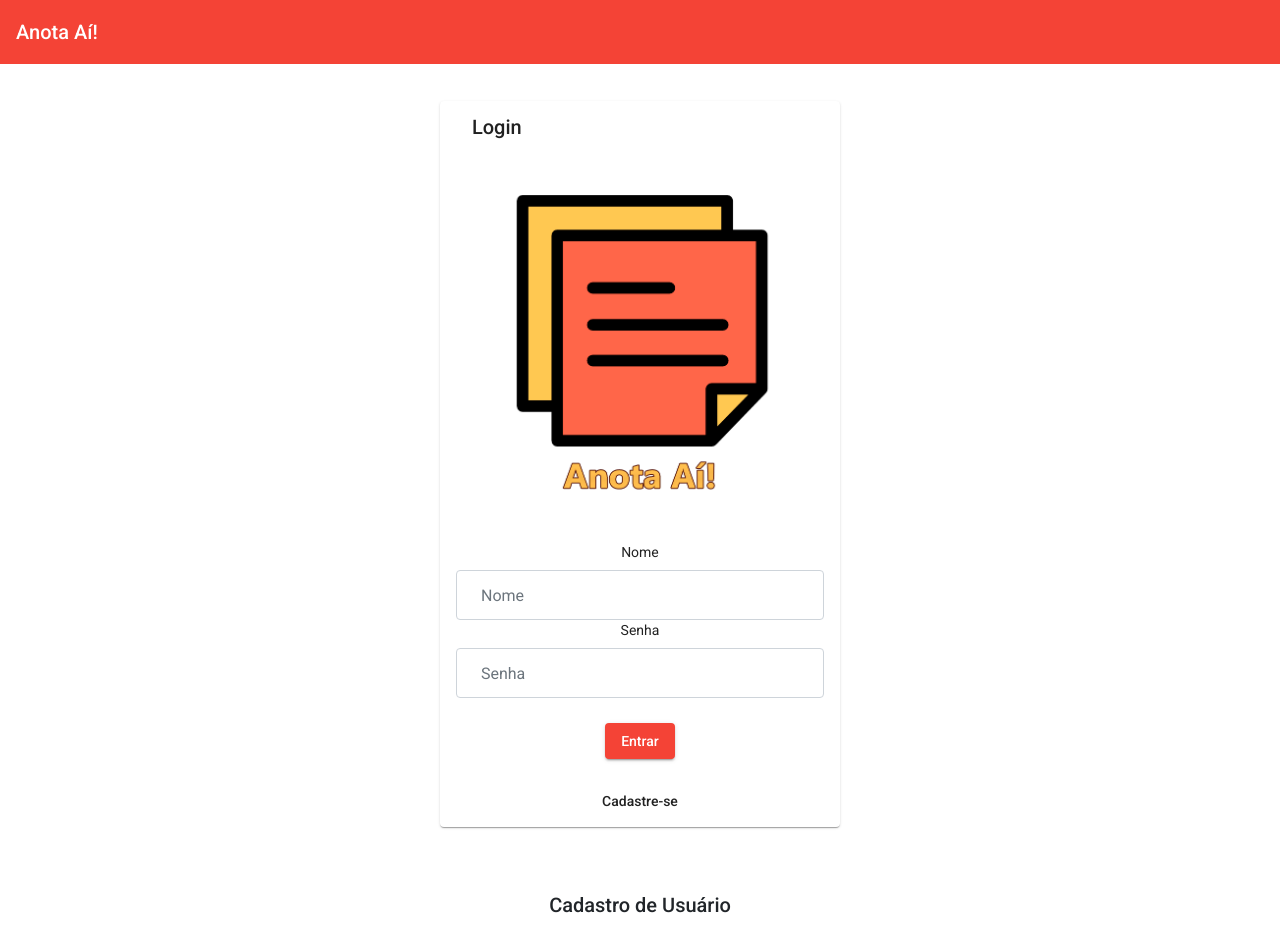
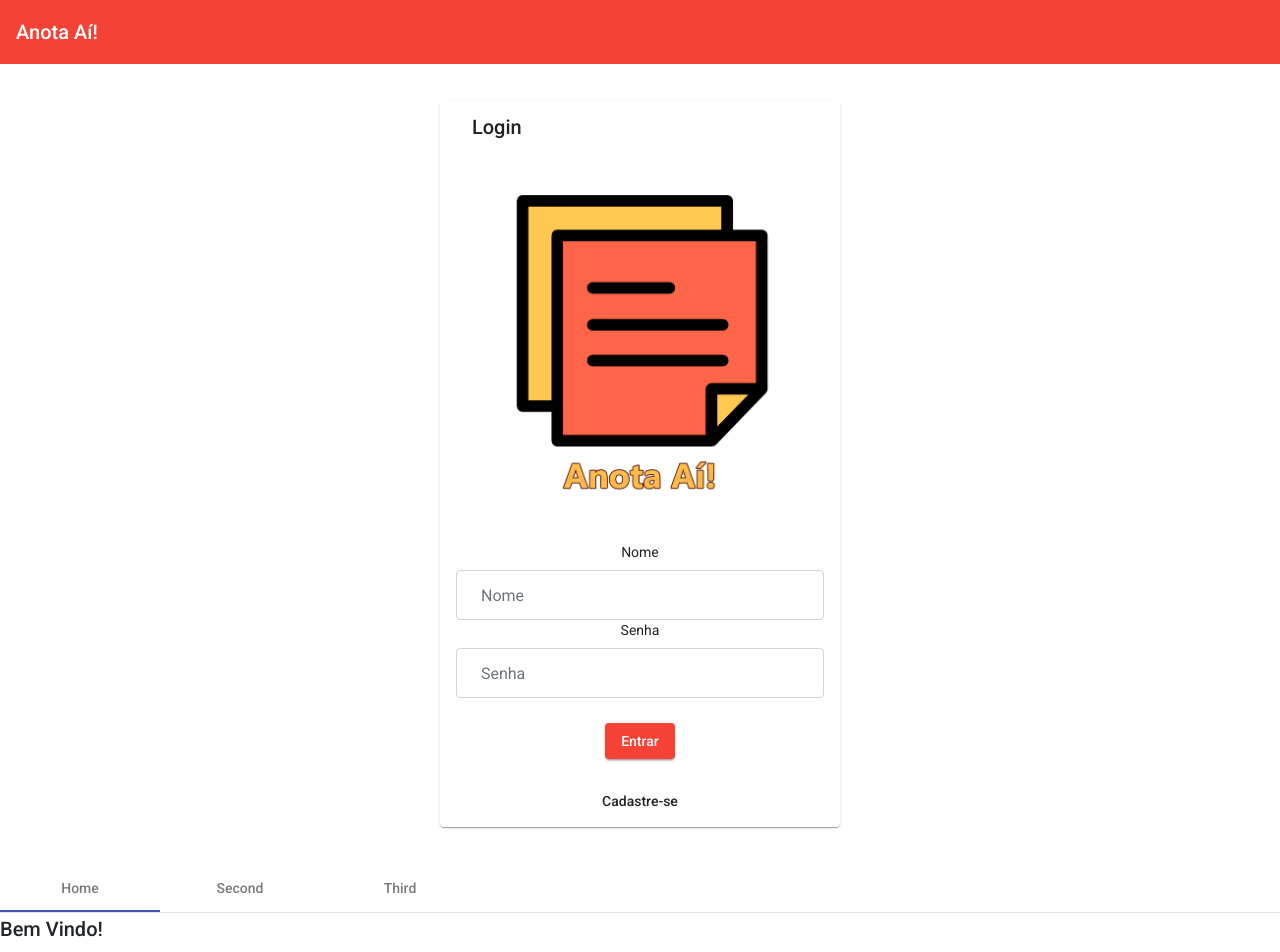
Before and after one commit to dvolpatobr/Anota-Ai-Angular, an Angular app: page / in a window 1280 px wide. Shown: the top 952 px of the page. Built offline with nearby package versions, Linux system fonts and the light colour scheme.

Commit message:
Criando componente home, importando e utilziando  recuros MatTabsModule

```diff
--- a/src/app/app.component.html
+++ b/src/app/app.component.html
@@ -1,5 +1,6 @@
 
 <app-cabecalho></app-cabecalho>
 <app-usuario-login></app-usuario-login>
+<app-home></app-home>
 <app-usuario-cadastro></app-usuario-cadastro>
 <app-lembrete></app-lembrete>
--- a/src/app/app.module.ts
+++ b/src/app/app.module.ts
@@ -11,6 +11,8 @@ import { CabecalhoComponent } from './cabecalho/cabecalho.component';
 import { UsuarioLoginComponent } from './usuario-login/usuario-login.component';
 import {MatCardModule} from '@angular/material/card';
 import {MatGridListModule} from '@angular/material/grid-list';
+import { HomeComponent } from './home/home.component';
+import {MatTabsModule} from '@angular/material/tabs';
 
 @NgModule({
   declarations: [
@@ -19,6 +21,7 @@ import {MatGridListModule} from '@angular/material/grid-list';
     LembreteComponent,
     CabecalhoComponent,
     UsuarioLoginComponent,
+    HomeComponent,
   ],
   imports: [
     BrowserModule,
@@ -26,7 +29,8 @@ import {MatGridListModule} from '@angular/material/grid-list';
     MatToolbarModule,
     MatButtonModule,
     MatCardModule,
-    MatGridListModule
+    MatGridListModule,
+    MatTabsModule
   ],
   providers: [],
   bootstrap: [AppComponent]
--- /dev/null
+++ b/src/app/home/home.component.html
@@ -0,0 +1,10 @@
+<mat-tab-group mat-align-tabs="start">
+  <mat-tab label="Home">
+    <h2>Bem Vindo!</h2>
+
+    A partir de agora você consultar e criar lembretes que irão te ajudar a organizar sua rotina
+
+  </mat-tab>
+  <mat-tab label="Second">Content 2</mat-tab>
+  <mat-tab label="Third">Content 3</mat-tab>
+</mat-tab-group>
--- /dev/null
+++ b/src/app/home/home.component.ts
@@ -0,0 +1,15 @@
+import { Component, OnInit } from '@angular/core';
+
+@Component({
+  selector: 'app-home',
+  templateUrl: './home.component.html',
+  styleUrls: ['./home.component.css']
+})
+export class HomeComponent implements OnInit {
+
+  constructor() { }
+
+  ngOnInit(): void {
+  }
+
+}
```
Also changed, not shown: src/app/home/home.component.css (added).
